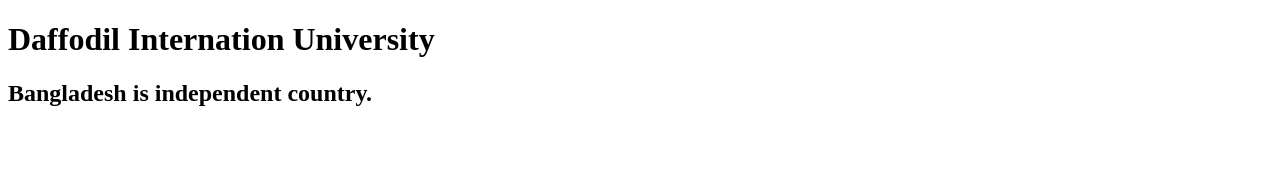
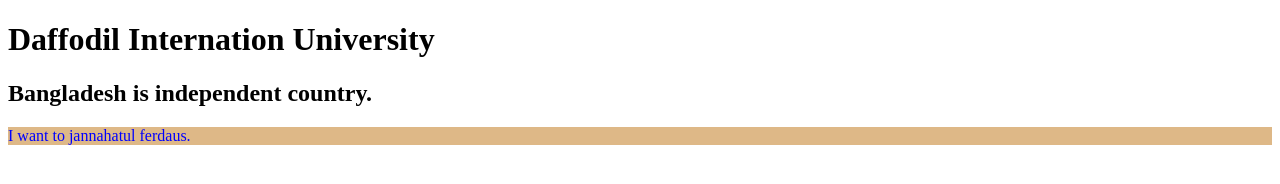
Before and after one commit to mohammadrakibul/my-second-repo, a plain HTML site: page index.html in a window 1280 px wide. Drawn offline with Linux system fonts and the light colour scheme.

Commit message:
set style

```diff
--- a/index.html
+++ b/index.html
@@ -5,9 +5,11 @@
       <meta http-equiv="X-UA-Compatible" content="IE=edge">
       <meta name="viewport" content="width=device-width, initial-scale=1.0">
       <title>my second repo</title>
+      <link rel="stylesheet" href="style.css">
 </head>
 <body>
       <h1>Daffodil Internation University</h1>
       <h2>Bangladesh is independent country.</h2>
+      <p>I want  to jannahatul ferdaus.</p>
 </body>
 </html>
--- /dev/null
+++ b/style.css
@@ -0,0 +1,4 @@
+p{
+      color: blue;
+      background-color: burlywood;
+}
```
